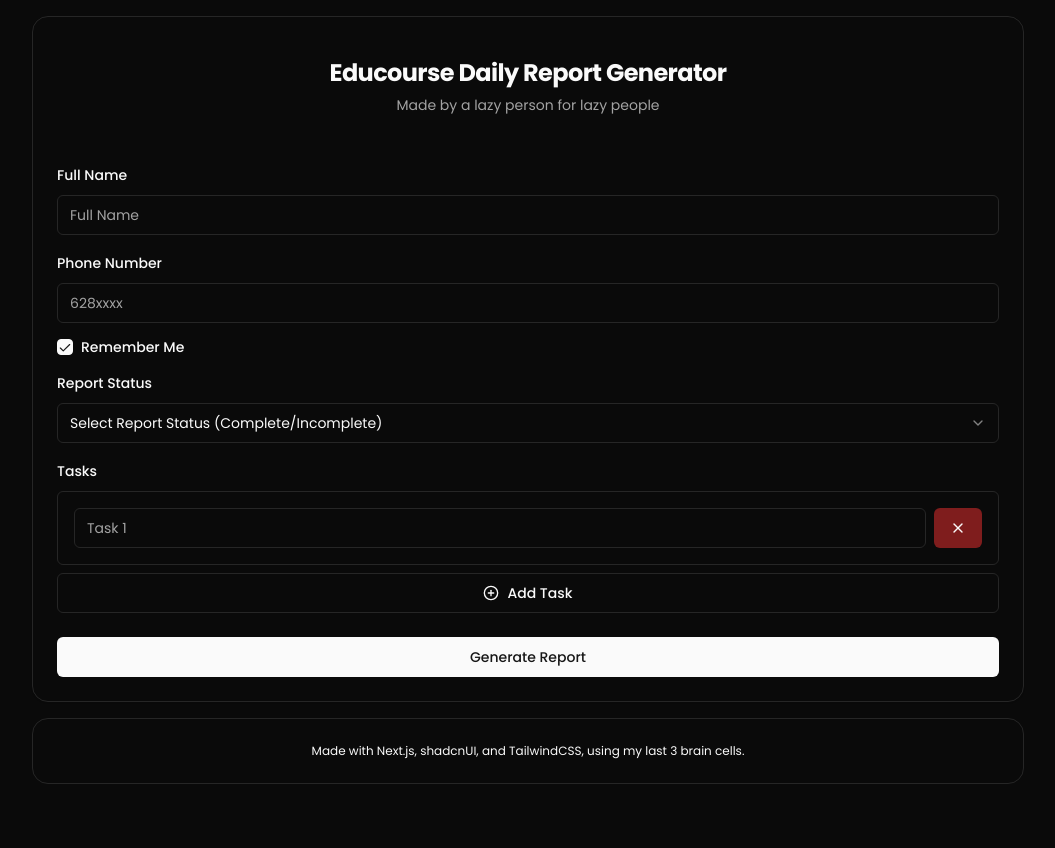
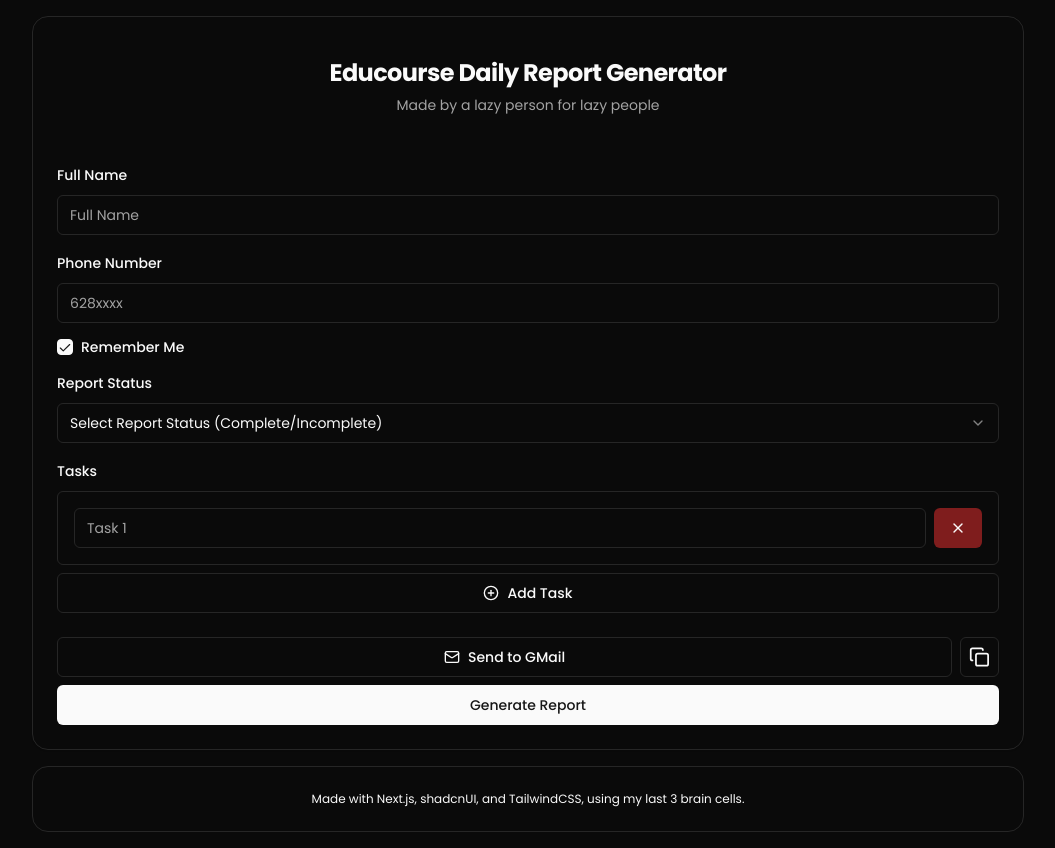
Before and after one commit to adzaky/mager-report, a Next.js app: page / in a window 1280 px wide. Shown: the whole page, without its empty margins (112-1167 px from the left). Before the commit the page ends 800 px from the top, so only its background shows below. Built offline with nearby package versions, Linux system fonts and the light colour scheme.

Commit message:
feat: create share to email and copy to clipboard button

```diff
--- a/src/components/GenerateReport.jsx
+++ b/src/components/GenerateReport.jsx
@@ -11,6 +11,8 @@
 import { Tooltip, TooltipContent, TooltipProvider, TooltipTrigger } from "./ui/tooltip";
 import Link from "next/link";
 import { Checkbox } from "./ui/checkbox";
+import { CopyButton } from "./ui/copy-button";
+import { ShareEmail } from "./ui/share-email";
 
 const GenerateReport = () => {
   const [fullName, setFullName] = useState("");
@@ -21,6 +23,16 @@
   const [reportStatus, setReportStatus] = useState("Incomplete");
   const [loading, setLoading] = useState(false);
   const [rememberMe, setRememberMe] = useState(false);
+  const [reportMessage, setReportMessage] = useState("");
+
+  const taskList = tasks
+    .map(
+      (task) =>
+        `[${reportStatus === "Complete" ? "done" : "todo"}] ${task.description}${reportStatus === "Complete" ? ` (${task.startTime}-${task.endTime})` : ""}`
+    )
+    .join("\n");
+
+  const message = `dailyreport\n${fullName}\n\n${reportStatus}:\n${taskList}`;
 
   useEffect(() => {
     const savedFullName = localStorage.getItem("fullName");
@@ -63,24 +75,15 @@
     setTasks(tasks.filter((task) => task.id !== id));
   };
 
+  useEffect(() => {
+    setReportMessage(message);
+  }, [message]);
+
   const generateMessage = () => {
     setLoading(true);
     setTimeout(() => {
       setLoading(false);
     }, 1000);
-
-    const taskList = tasks
-      .map(
-        (task) =>
-          `[${reportStatus === "Complete" ? "done" : "todo"}] ${task.description}${reportStatus === "Complete" ? ` (${task.startTime}-${task.endTime})` : ""}`
-      )
-      .join("\n");
-
-    const message = `dailyreport
-${fullName}
-
-${reportStatus}:
-${taskList}`;
 
     const encodedMessage = encodeURIComponent(message);
     window.open(`https://wa.me/${phoneNumber}?text=${encodedMessage}`, "_blank");
@@ -202,7 +205,16 @@
           </div>
         </form>
       </CardContent>
-      <CardFooter>
+      <CardFooter className="flex flex-col items-center gap-2">
+        <div className="max-xs:flex-wrap flex w-full items-center gap-2">
+          <ShareEmail variant="outline" body={message} />
+          <CopyButton
+            variant="outline"
+            value={reportMessage}
+            setReportMessage={setReportMessage}
+            className="max-xs:w-full"
+          />
+        </div>
         <Button disabled={loading === true} className="w-full" onClick={generateMessage}>
           Generate Report
         </Button>
--- /dev/null
+++ b/src/components/ui/copy-button.jsx
@@ -0,0 +1,49 @@
+"use client";
+
+import { useEffect, useState } from "react";
+import { CheckIcon, CopyIcon } from "lucide-react";
+
+import { cn } from "@/lib/utils";
+import { Button } from "./button";
+import { Tooltip, TooltipContent, TooltipProvider, TooltipTrigger } from "./tooltip";
+
+const copyToClipboardWithMeta = async (value, event) => {
+  navigator.clipboard.writeText(value);
+  if (event) {
+    trackEvent(event);
+  }
+};
+
+const CopyButton = ({ value, className, src, variant, event, setReportMessage, ...props }) => {
+  const [hasCopied, setHasCopied] = useState(false);
+
+  useEffect(() => {
+    setTimeout(() => {
+      setHasCopied(false);
+    }, 2000);
+  }, [hasCopied]);
+
+  return (
+    <Button
+      size="icon"
+      variant={variant}
+      className={cn("relative z-10 flex items-center justify-center p-2 [&_svg]:size-full", className)}
+      onClick={() => {
+        setReportMessage(value);
+        copyToClipboardWithMeta(value, event);
+        setHasCopied(true);
+      }}
+      {...props}
+    >
+      <TooltipProvider>
+        <Tooltip>
+          <span className="sr-only">Copy</span>
+          <TooltipTrigger asChild>{hasCopied ? <CheckIcon /> : <CopyIcon />}</TooltipTrigger>
+          <TooltipContent>Click to copy</TooltipContent>
+        </Tooltip>
+      </TooltipProvider>
+    </Button>
+  );
+};
+
+export { CopyButton };
--- /dev/null
+++ b/src/components/ui/share-email.jsx
@@ -0,0 +1,22 @@
+import { Button } from "@/components/ui/button";
+import { Mail } from "lucide-react";
+
+const ShareEmail = ({ body, variant }) => {
+  const handleShare = () => {
+    const defaultSubject = `Daily Report - ${new Date().toLocaleDateString("id-ID")}`;
+    const defaultBody = "Hello there";
+
+    const gmailLink = `https://mail.google.com/mail/?view=cm&fs=1&su=${encodeURIComponent(defaultSubject)}&body=${encodeURIComponent(body ? body : defaultBody)}`;
+
+    window.open(gmailLink, "_blank");
+  };
+
+  return (
+    <Button variant={variant} onClick={handleShare} className="w-full">
+      <Mail className="xs:mr-2 xs:size-4 size-full" />
+      <span className="max-xs:hidden">Send to GMail</span>
+    </Button>
+  );
+};
+
+export { ShareEmail };
--- a/tailwind.config.js
+++ b/tailwind.config.js
@@ -8,54 +8,57 @@
   ],
   theme: {
     extend: {
+      screens: {
+        xs: "378px",
+      },
       colors: {
-  			background: 'hsl(var(--background))',
-  			foreground: 'hsl(var(--foreground))',
+        background: "hsl(var(--background))",
+        foreground: "hsl(var(--foreground))",
         card: {
-  				DEFAULT: 'hsl(var(--card))',
-  				foreground: 'hsl(var(--card-foreground))'
+          DEFAULT: "hsl(var(--card))",
+          foreground: "hsl(var(--card-foreground))",
         },
         popover: {
-  				DEFAULT: 'hsl(var(--popover))',
-  				foreground: 'hsl(var(--popover-foreground))'
+          DEFAULT: "hsl(var(--popover))",
+          foreground: "hsl(var(--popover-foreground))",
         },
         primary: {
-  				DEFAULT: 'hsl(var(--primary))',
-  				foreground: 'hsl(var(--primary-foreground))'
+          DEFAULT: "hsl(var(--primary))",
+          foreground: "hsl(var(--primary-foreground))",
         },
         secondary: {
-  				DEFAULT: 'hsl(var(--secondary))',
-  				foreground: 'hsl(var(--secondary-foreground))'
+          DEFAULT: "hsl(var(--secondary))",
+          foreground: "hsl(var(--secondary-foreground))",
         },
         muted: {
-  				DEFAULT: 'hsl(var(--muted))',
-  				foreground: 'hsl(var(--muted-foreground))'
+          DEFAULT: "hsl(var(--muted))",
+          foreground: "hsl(var(--muted-foreground))",
         },
         accent: {
-  				DEFAULT: 'hsl(var(--accent))',
-  				foreground: 'hsl(var(--accent-foreground))'
+          DEFAULT: "hsl(var(--accent))",
+          foreground: "hsl(var(--accent-foreground))",
         },
         destructive: {
-  				DEFAULT: 'hsl(var(--destructive))',
-  				foreground: 'hsl(var(--destructive-foreground))'
+          DEFAULT: "hsl(var(--destructive))",
+          foreground: "hsl(var(--destructive-foreground))",
         },
-  			border: 'hsl(var(--border))',
-  			input: 'hsl(var(--input))',
-  			ring: 'hsl(var(--ring))',
+        border: "hsl(var(--border))",
+        input: "hsl(var(--input))",
+        ring: "hsl(var(--ring))",
         chart: {
-  				'1': 'hsl(var(--chart-1))',
-  				'2': 'hsl(var(--chart-2))',
-  				'3': 'hsl(var(--chart-3))',
-  				'4': 'hsl(var(--chart-4))',
-  				'5': 'hsl(var(--chart-5))'
-  			}
+          1: "hsl(var(--chart-1))",
+          2: "hsl(var(--chart-2))",
+          3: "hsl(var(--chart-3))",
+          4: "hsl(var(--chart-4))",
+          5: "hsl(var(--chart-5))",
+        },
       },
       borderRadius: {
-  			lg: 'var(--radius)',
-  			md: 'calc(var(--radius) - 2px)',
-  			sm: 'calc(var(--radius) - 4px)'
-  		}
-  	}
+        lg: "var(--radius)",
+        md: "calc(var(--radius) - 2px)",
+        sm: "calc(var(--radius) - 4px)",
+      },
+    },
   },
   plugins: [require("tailwindcss-animate")],
 };
```
Also changed, not shown: 1 other file (tests, documents, lock files or other folders). Lines whose indentation alone changed are shown as unchanged.
